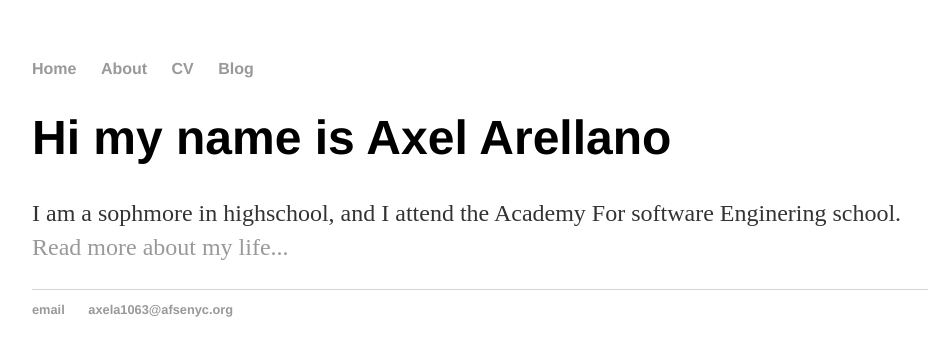
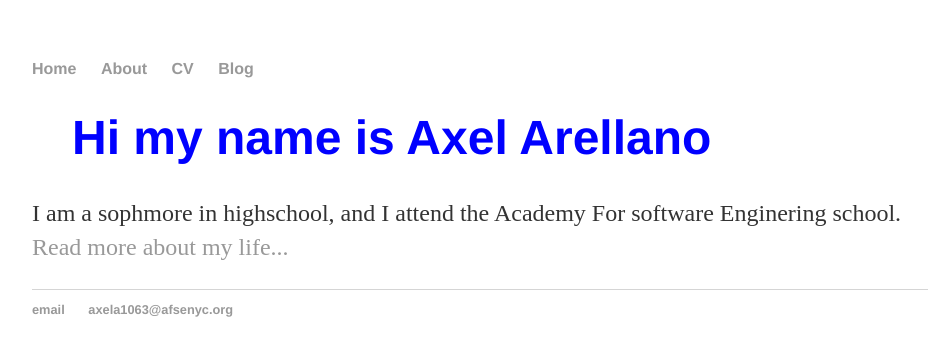
Before and after one commit to axela1063/axela1063.github.io, a Jekyll site: the page built from index.html, in a window 1280 px wide. Shown: the top 356 px of the page, without its empty margins (160-1091 px from the left). Built offline with Jekyll 4.4.1, drawn with Linux system fonts in a browser that asks for light colours.

Commit message:
Update main.css

```diff
--- a/css/main.css
+++ b/css/main.css
@@ -41,3 +41,22 @@ ul.posts {
 ul.posts li {
     list-style: none;
 }
+<!DOCTYPE html>
+<html>
+<head>
+<style>
+body {
+    background-color: red;
+}
+h1 {
+    color: blue;
+    margin-left: 40px;
+}
+</style>
+</head>
+<body>
+
+<h1>Hi my name is Axel Arellano</h1>
+
+</body>
+</html>
```
